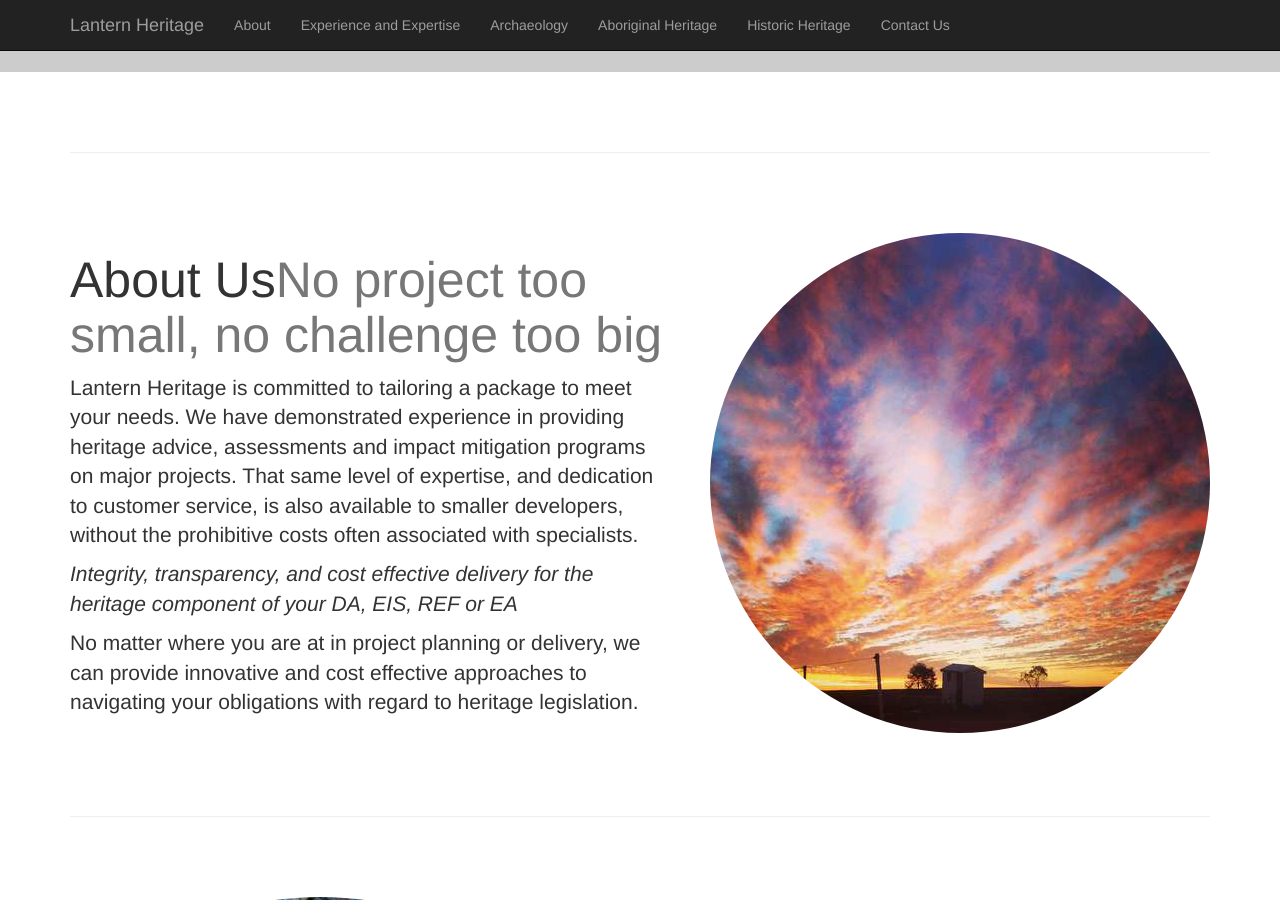
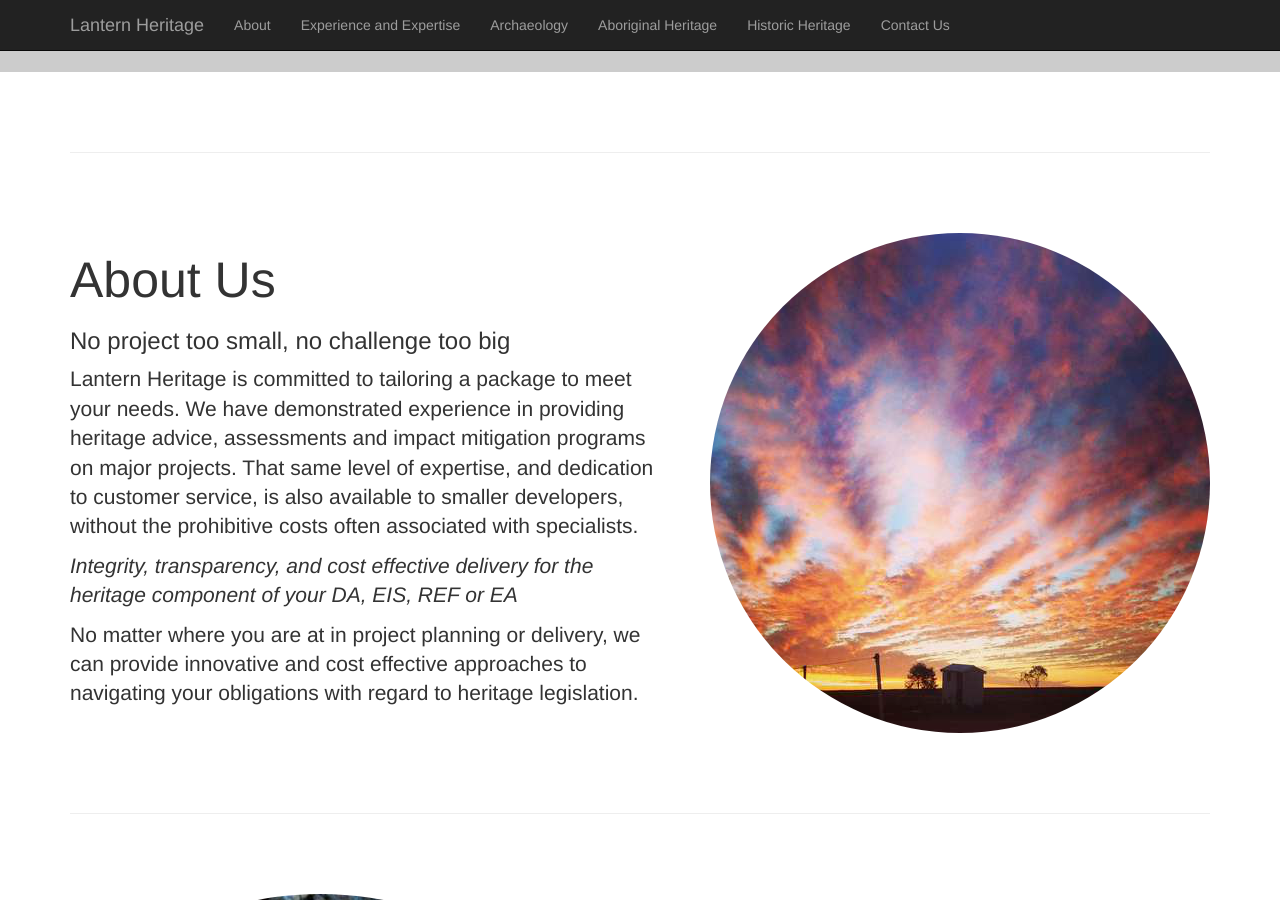
Before and after one commit to LanternHeritage/lanternheritage.github.io, a Jekyll site: the page built from index.html, in a window 1280 px wide and 900 px high, scrolled down 401 px. Built offline with Jekyll 4.4.1, drawn with Linux system fonts in a browser that asks for light colours.

Commit message:
move subheadings

```diff
--- a/_includes/features.html
+++ b/_includes/features.html
@@ -4,7 +4,8 @@
 
     <section>
       <img class='{% cycle 'pull-right', 'pull-left' %}' src='{{ feature.image }}'>
-      <h2>{{ feature.heading }}<span>{{ feature.subheading }}</span></h2>
+      <h2>{{ feature.heading }}</h2>
+      <h3><span>{{ feature.subheading }}</span></h3>
       <div class='lead'>{{ feature.content }}</div>
     </section>
   {% endfor %}
```
